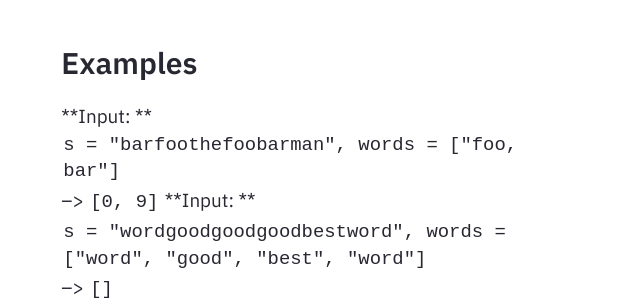
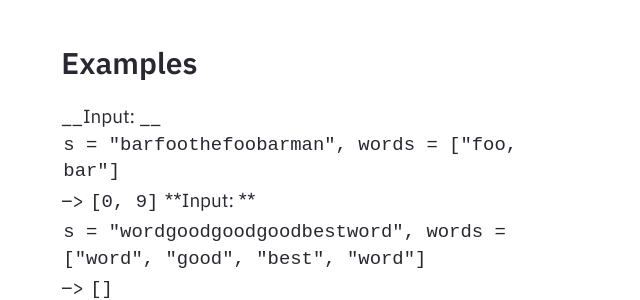
Before and after one commit to FergalHennessy/FergalHennessy.github.io, a Jekyll site: the page built from docs/_notes/Public/Substring With Concatenation Of All Words.md, in a window 1280 px wide and 900 px high, scrolled down 501 px. Shown: the part 156-456 px from the top of the window, without its empty margins (317-957 px from the left). Built offline with Jekyll 4.4.1, drawn with Linux system fonts in a browser that asks for light colours; some of the changed lines change nothing that is shown.

Commit message:
changed pages

```diff
--- a/docs/_notes/Public/Substring With Concatenation Of All Words.md
+++ b/docs/_notes/Public/Substring With Concatenation Of All Words.md
@@ -16,7 +16,7 @@ A **concatenated substring** in `s` is a substring that contains all the strings
 
 ## Examples
 
-**Input: ** `s = "barfoothefoobarman", words = ["foo, bar"]` --> `[0, 9]`
+__Input: __ `s = "barfoothefoobarman", words = ["foo, bar"]` --> `[0, 9]`
 **Input: ** `s = "wordgoodgoodgoodbestword", words = ["word", "good", "best", "word"]` --> `[]`
 
 ### Solution 1: Brute Force Hashmap Comparison
```
